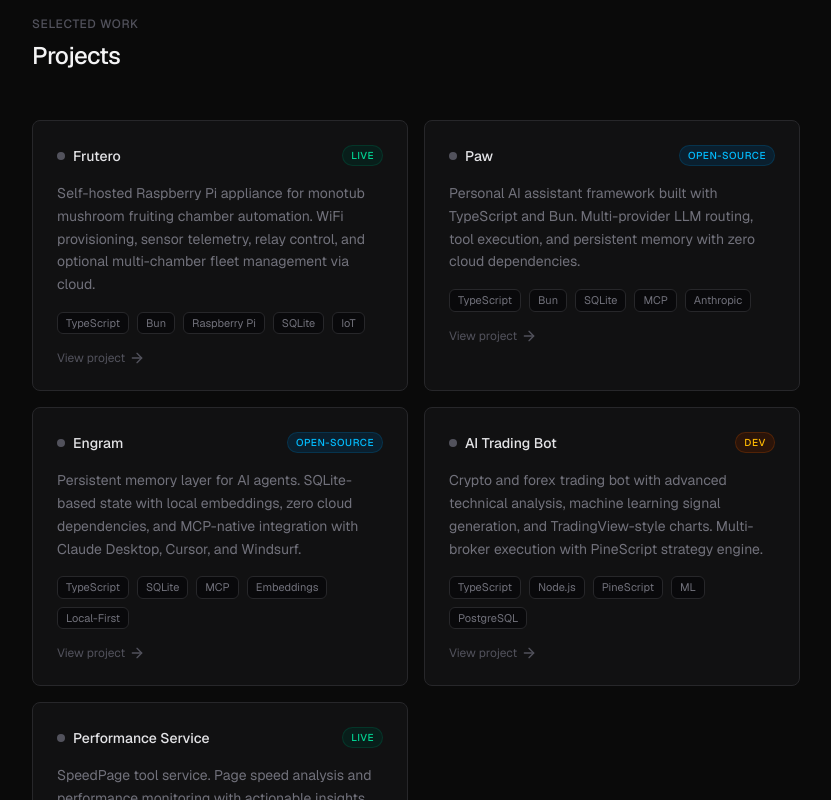
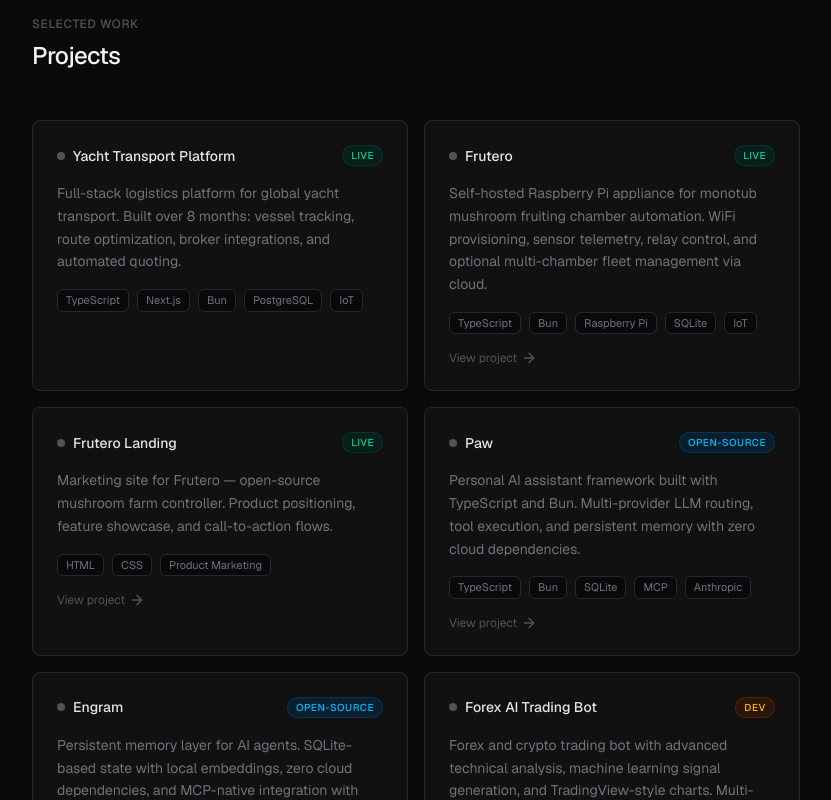
Before and after one commit to HBarefoot/portfolio-henry, a Next.js app: page / in a window 1280 px wide. Shown: the part 800-1600 px from the top of the page, without its empty margins (224-1055 px from the left). Built offline with nearby package versions, Linux system fonts and the light colour scheme.

Commit message:
feat: add yacht transport project (8-month build), update description, use forex repo

```diff
--- a/src/app/page.tsx
+++ b/src/app/page.tsx
@@ -213,8 +213,7 @@
         </h1>
 
         <p className="mb-10 max-w-md text-sm leading-relaxed text-zinc-500 sm:text-base">
-          Software engineer focused on infrastructure that compounds. Platforms, pipelines, and the
-          decisions that make or break them.
+          Software engineer focused on infrastructure that compounds. Building the yacht transport logistics platform, plus open-source tools for automation, AI agents, and trading systems.
         </p>
 
         <div className="flex items-center gap-4">
@@ -251,12 +250,25 @@
           <h2 className="text-2xl font-medium tracking-tight text-zinc-100">Projects</h2>
         </div>
 
-        <div className="grid gap-4 sm:grid-cols-2">
+      <div className="grid gap-4 sm:grid-cols-2">
+          <ProjectCard
+            title="Yacht Transport Platform"
+            description="Full-stack logistics platform for global yacht transport. Built over 8 months: vessel tracking, route optimization, broker integrations, and automated quoting."
+            tags={["TypeScript", "Next.js", "Bun", "PostgreSQL", "IoT"]}
+            status="live"
+          />
           <ProjectCard
             title="Frutero"
             description="Self-hosted Raspberry Pi appliance for monotub mushroom fruiting chamber automation. WiFi provisioning, sensor telemetry, relay control, and optional multi-chamber fleet management via cloud."
             tags={["TypeScript", "Bun", "Raspberry Pi", "SQLite", "IoT"]}
             link="https://github.com/HBarefoot/frutero"
+            status="live"
+          />
+          <ProjectCard
+            title="Frutero Landing"
+            description="Marketing site for Frutero — open-source mushroom farm controller. Product positioning, feature showcase, and call-to-action flows."
+            tags={["HTML", "CSS", "Product Marketing"]}
+            link="https://github.com/HBarefoot/frutero-landing"
             status="live"
           />
           <ProjectCard
@@ -274,10 +286,10 @@
             status="open-source"
           />
           <ProjectCard
-            title="AI Trading Bot"
-            description="Crypto and forex trading bot with advanced technical analysis, machine learning signal generation, and TradingView-style charts. Multi-broker execution with PineScript strategy engine."
-            tags={["TypeScript", "Node.js", "PineScript", "ML", "PostgreSQL"]}
-            link="https://github.com/HBarefoot/ai-trading-bot"
+            title="Forex AI Trading Bot"
+            description="Forex and crypto trading bot with advanced technical analysis, machine learning signal generation, and TradingView-style charts. Multi-broker execution with risk management."
+            tags={["Python", "TensorFlow", "PineScript", "APIs", "PostgreSQL"]}
+            link="https://github.com/HBarefoot/forex-ai-trading-bot"
             status="dev"
           />
           <ProjectCard
```
